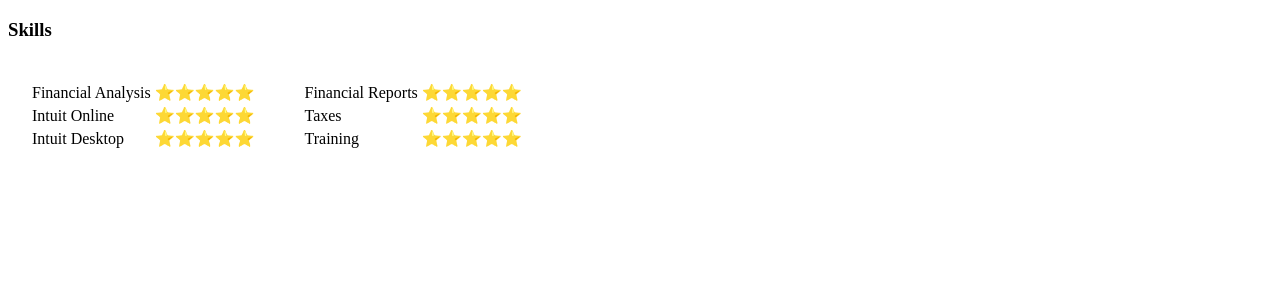
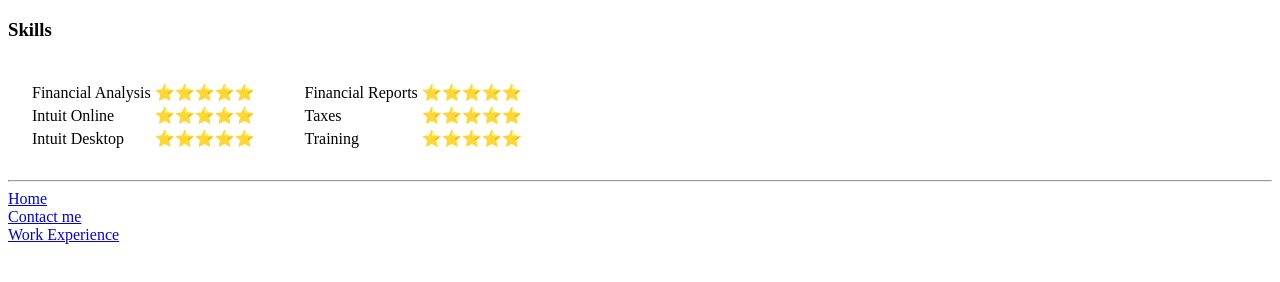
Before and after one commit to Lymakbk/service, a plain HTML site: page skill.html in a window 1280 px wide. Drawn offline with Linux system fonts and the light colour scheme.

Commit message:
Update skill.html

```diff
--- a/skill.html
+++ b/skill.html
@@ -43,6 +43,12 @@
           </td>
         </tr>
       </table>
+      <hr>
+        <a href="index.html" target="_blank">Home</a>
+        <br>
+        <a href="Contact me.html" target="_blank"> Contact me </a>
+        <br>
+        <a href="Work Experience.html"target="_blank" >Work Experience</a>
 </body>
 
 
```
